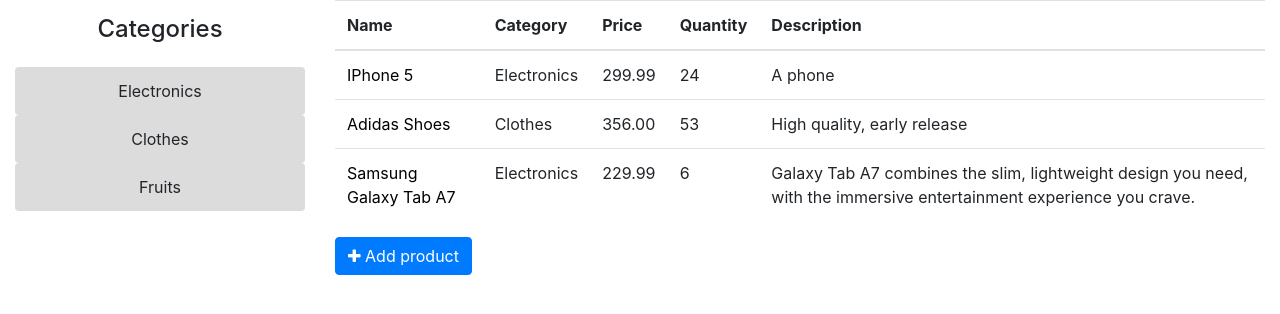
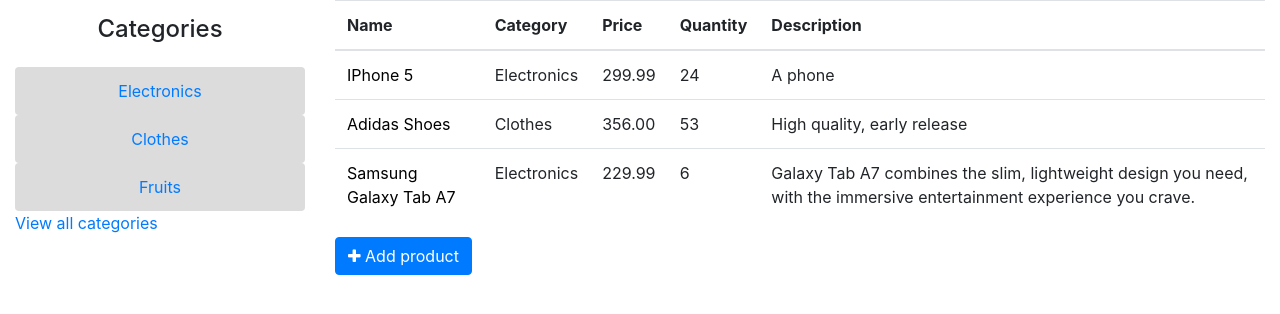
Before and after one commit to ItsKris1/E-commerce-store, a Django app: page /products_list in a window 1280 px wide. Shown: the part 175-489 px from the top of the page. Run offline with Django 3.2, Linux system fonts and the light colour scheme; data comes from the database, SQL or seed files in the repository.

Commit message:
Option to view all categories and navigate through categories

```diff
--- a/my_store/templates/products_list.html
+++ b/my_store/templates/products_list.html
@@ -11,9 +11,12 @@
             <h4 class="categories-title">Categories</h4>
                 {% for c in categories %}
                 <ul class="list-group">
-                    <li class="list-group-item">{{ c.name }}</li>
+                    <li class="list-group-item">
+                      <a href="{% url c.name %}">{{ c.name }}</a>
+                    </li>
                 </ul>
                 {% endfor %}
+            <a href="{% url 'categories' %">View all categories</a>
         </div>
 
         <div class="col-lg-9">
--- a/my_store/urls.py
+++ b/my_store/urls.py
@@ -8,4 +8,7 @@
     path('product_details/<int:pk>', views.ProductDetailsView.as_view(), name='product_details'),
     path('delete_product/<int:pk>', views.ProductDeleteView.as_view(), name='delete_product'),
     path('update_product/<int:pk>', views.ProductUpdateView.as_view(), name='update_product'),
+    path('products/electronics', views.ElectronicsListView.as_view(), name='Electronics'),
+    path('products/fruits', views.FruitsListView.as_view(), name='Fruits'),
+    path('products_clothes', views.ClothesListView.as_view(), name='Clothes'),
 ]
--- a/my_store/views.py
+++ b/my_store/views.py
@@ -18,12 +18,6 @@
         context['categories'] = categories
 
         return context
-
-
-class CategoryListView(ListView):
-    model = Category
-    template_name = 'category_list.html'
-    context_object_name = 'categories'
 
 
 class CreateProductView(CreateView):
@@ -56,3 +50,51 @@
     model = Product
     form_class = ProductCreateForm
     context_object_name = 'products'
+
+
+class CategoryListView(ListView):
+    model = Category
+    template_name = 'category_list.html'
+    context_object_name = 'categories'
+
+
+class ElectronicsListView(ListView):
+    model = Product
+    template_name = 'category_electronics.html'
+    context_object_name = 'products'
+
+    def get_context_data(self, *, object_list=None, **kwargs):
+        context = super().get_context_data()
+
+        categories = Category.objects.all()
+        context['categories'] = categories
+
+        return context
+
+
+class ClothesListView(ListView):
+    model = Product
+    template_name = 'category_clothes.html'
+    context_object_name = 'products'
+
+    def get_context_data(self, *, object_list=None, **kwargs):
+        context = super().get_context_data()
+
+        categories = Category.objects.all()
+        context['categories'] = categories
+
+        return context
+
+
+class FruitsListView(ListView):
+    model = Product
+    template_name = 'category_fruits.html'
+    context_object_name = 'products'
+
+    def get_context_data(self, *, object_list=None, **kwargs):
+        context = super().get_context_data()
+
+        categories = Category.objects.all()
+        context['categories'] = categories
+
+        return context
```
Also changed, not shown: my_store/templates/category_clothes.html (added, +10 -0 lines), my_store/templates/category_electronics.html (added, +10 -0 lines), my_store/templates/category_fruits.html (added, +10 -0 lines).
